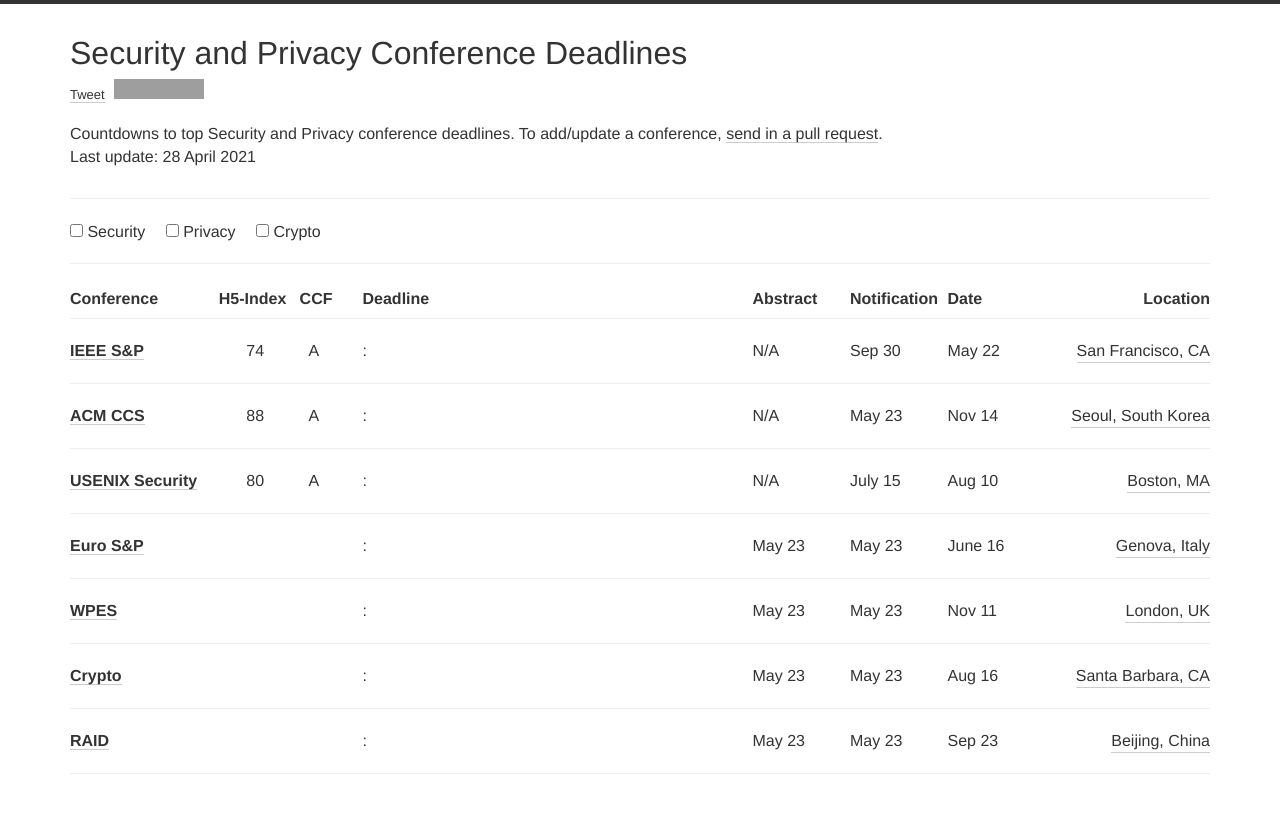
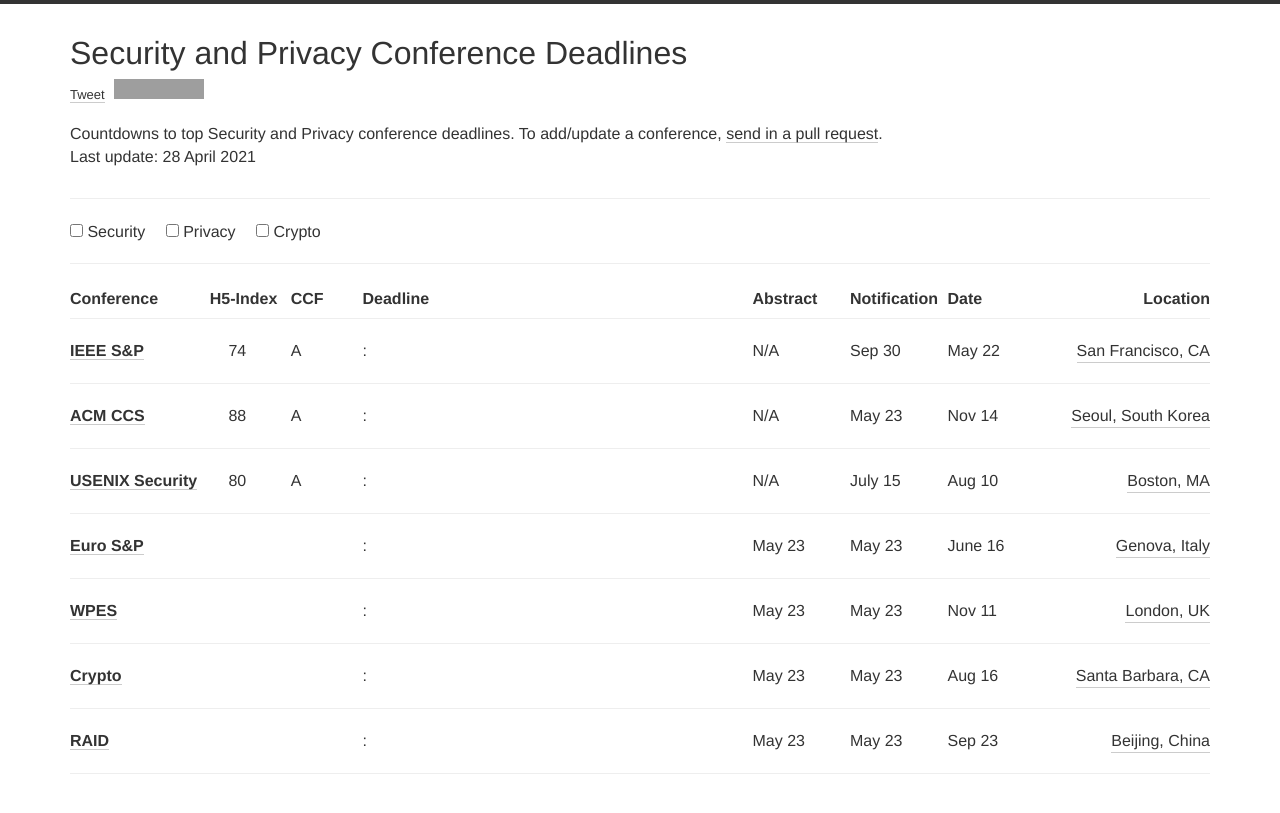
Before and after one commit to jianghaizhi/conference, a Jekyll site: the page built from index.html, in a window 1280 px wide. Shown: the top 813 px of the page. Built offline with Jekyll 4.4.1, drawn with Linux system fonts in a browser that asks for light colours; nearby versions of some CDN libraries; comment, search, counter and statistics services are not loaded; grey boxes are pictures that could not be loaded.

Commit message:
Update index.html

```diff
--- a/index.html
+++ b/index.html
@@ -1,6 +1,5 @@
 ---
 ---
-
 <html>
   <head>
     <meta charset="utf-8">
@@ -48,7 +47,7 @@
                 </div>
               </form><hr>
              <div class="row" style="padding-top:5px">
-       <div class="col-xs-12 col-md-3"><h2>Conference<font style="float:right">H5-Index&nbsp;&nbsp;&nbsp;CCF</font></h2></div>
+       <div class="col-xs-12 col-md-3"><h2>Conference<font style="float:right">H5-Index&nbsp;&nbsp;&nbsp;CCF&nbsp;&nbsp;</font></h2></div>
       <div class="col-xs-12 col-md-4"><h2 style="float:center;">Deadline</h2></div>
         <div class="col-xs-12 col-md-1"><h2>Abstract</h2></div>
         <div class="col-xs-12 col-md-1"><h2>Notification</h2></div>
@@ -68,7 +67,7 @@
         <div id="{{ conf.name | append: conf.year | slugify }}" class="conf {% for tag in conf.tags %} {{tag}} {% endfor %}">
           <div class="row">
               <div class="col-xs-12 col-md-3">
-                <font font-size:1em; style="font-weight:bold;"><a target="black" href="{{conf.link}}">{{conf.name}}</a></font><font font-size:1em; style="float:right">{{conf.hindex}}&nbsp;&nbsp;&nbsp;&nbsp;&nbsp;&nbsp;&nbsp;&nbsp;&nbsp;&nbsp;{{conf.rank}}&nbsp;&nbsp;&nbsp;</font>
+                <font font-size:1em; style="font-weight:bold;"><a target="black" href="{{conf.link}}">{{conf.name}}</a></font><font font-size:1em; style="float:right">{{conf.hindex}}&nbsp;&nbsp;&nbsp;&nbsp;&nbsp;&nbsp;&nbsp;&nbsp;&nbsp;&nbsp;{{conf.rank}}&nbsp;&nbsp;&nbsp;&nbsp;&nbsp;&nbsp;&nbsp;</font>
               </div>
                 <div class="col-xs-12 col-md-4">
                 <font><span class="deadline-time"></span> : <b><span class="timer"></span></b></font>
```
